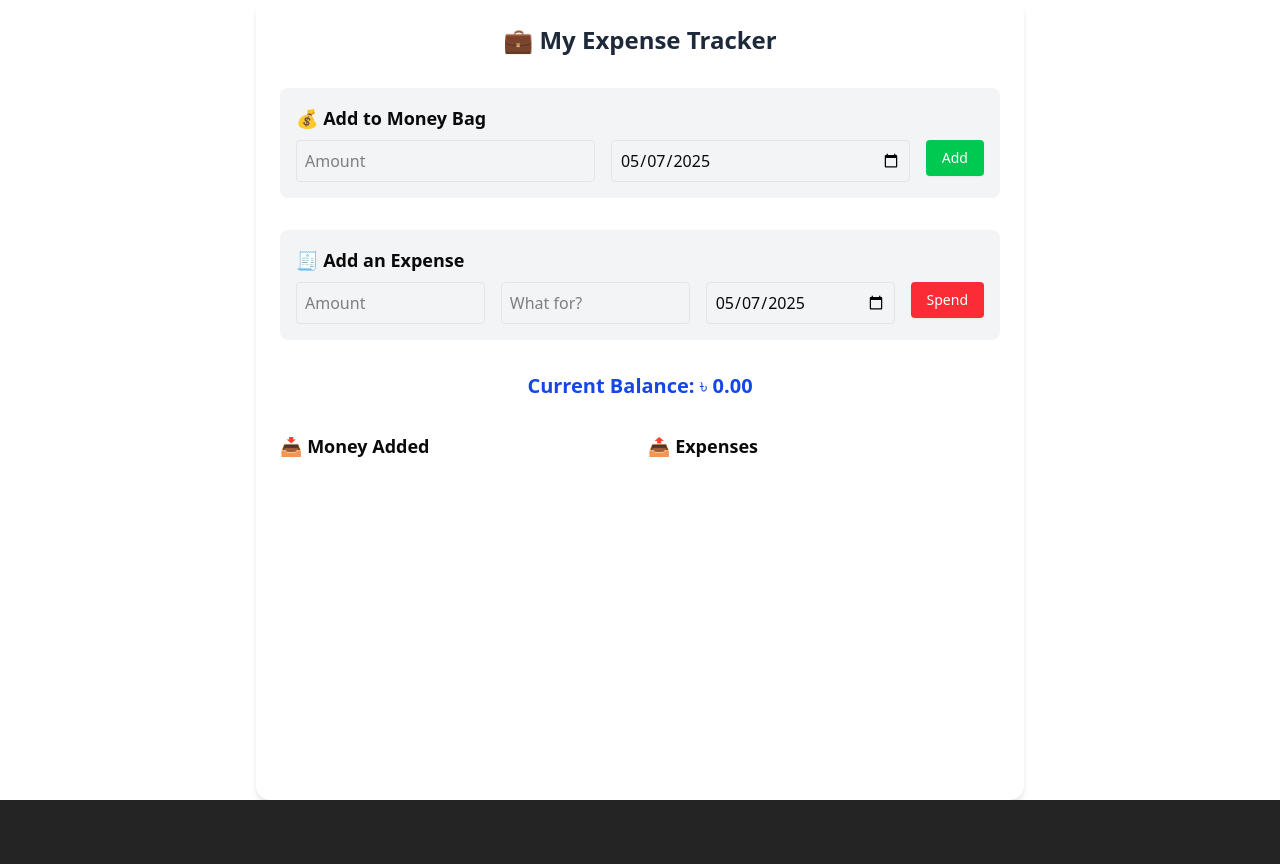
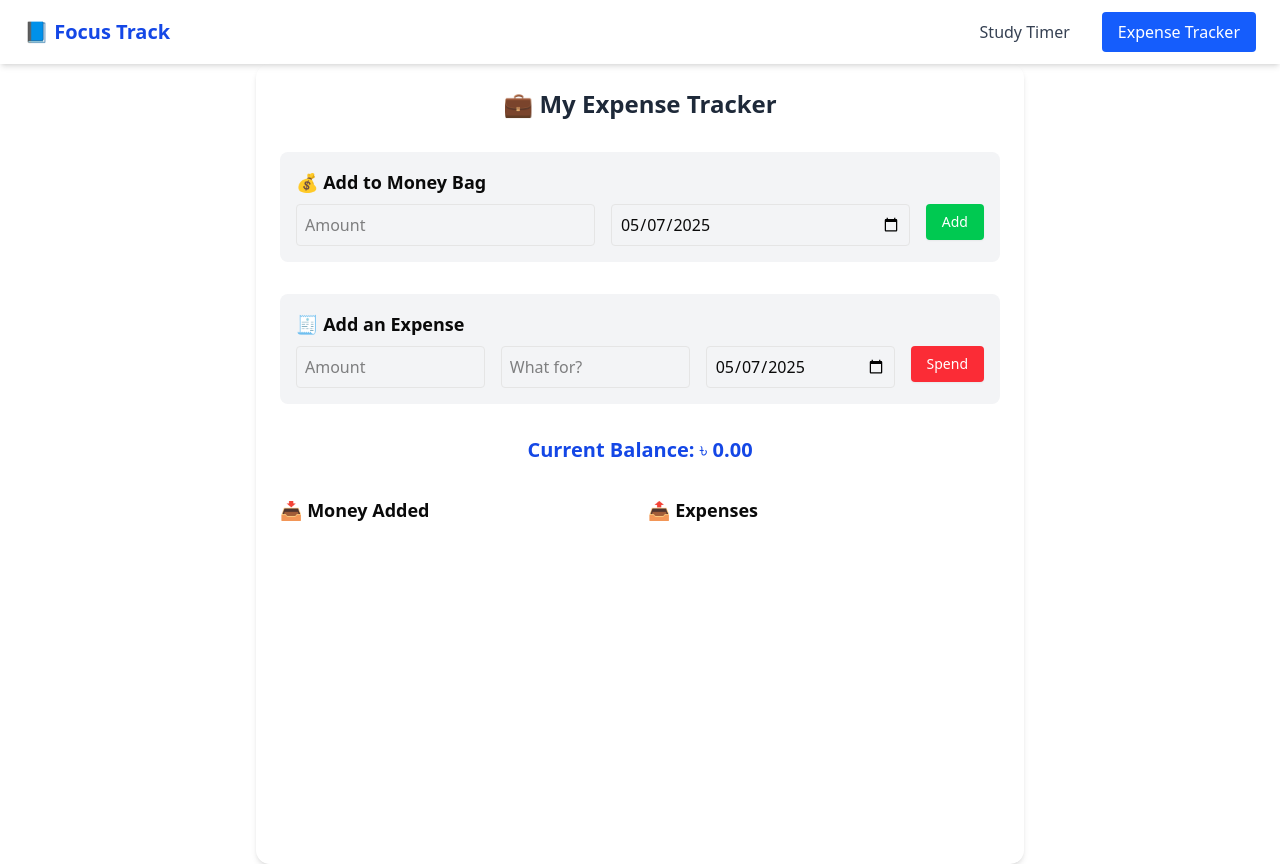
Before and after one commit to mehrabhossain1/Study-Timer, a React (Vite) app: page /expenses in a window 1280 px wide. Before the commit the page ends 800 px from the top, so only its background shows below. Built offline with nearby package versions, Linux system fonts and the light colour scheme.

Commit message:
add: animation, descending order list

```diff
--- a/src/App.tsx
+++ b/src/App.tsx
@@ -1,21 +1,22 @@
 import { Route, BrowserRouter as Router, Routes } from "react-router-dom";
 import ExpenseTracker from "./components/ExpenseTracker";
+
 import StudyTimer from "./components/StudyTimer";
+import Navbar from "./components/shared/Navbar";
 
 function App() {
     return (
-        <>
         <Router>
+            <Navbar />
             <Routes>
                 <Route path="/" element={<StudyTimer />} />
                 <Route path="/expenses" element={<ExpenseTracker />} />
-                    {/* <Route path="/inventory" element={<Inventory />} />
-          <Route path="/inventory/add" element={<AddInventory />} />
-          <Route path="/sales" element={<Sales />} />
-          <Route path="/sales/add" element={<AddSale />} /> */}
+                <Route
+                    path="*"
+                    element={<div className="p-8">404 Not Found</div>}
+                />
             </Routes>
         </Router>
-        </>
     );
 }
 
--- a/src/components/ExpenseTracker.tsx
+++ b/src/components/ExpenseTracker.tsx
@@ -1,5 +1,5 @@
 "use client";
-
+import { AnimatePresence, motion } from "framer-motion";
 import { useEffect, useState } from "react";
 import { Button } from "./ui/button";
 
@@ -91,12 +91,28 @@ export default function ExpenseTracker() {
     };
 
     return (
-        <div className="min-h-screen max-w-3xl mx-auto p-6 bg-white rounded-xl shadow-md space-y-8">
-            <h1 className="text-2xl font-bold text-center text-gray-800">
+        <motion.div
+            className="min-h-screen max-w-3xl mx-auto p-6 rounded-xl shadow-md space-y-8"
+            initial={{ opacity: 0, y: 20 }}
+            animate={{ opacity: 1, y: 0 }}
+            transition={{ duration: 0.5 }}
+        >
+            <motion.h1
+                className="text-2xl font-bold text-center text-gray-800"
+                initial={{ scale: 0.9, opacity: 0 }}
+                animate={{ scale: 1, opacity: 1 }}
+                transition={{ delay: 0.2 }}
+            >
                 💼 My Expense Tracker
-            </h1>
+            </motion.h1>
 
-            <div className="bg-gray-100 p-4 rounded-md">
+            {/* Money Bag Section */}
+            <motion.div
+                className="bg-gray-100 p-4 rounded-md"
+                initial={{ opacity: 0, y: 10 }}
+                animate={{ opacity: 1, y: 0 }}
+                transition={{ delay: 0.3 }}
+            >
                 <h2 className="text-lg font-semibold mb-2">
                     💰 Add to Money Bag
                 </h2>
@@ -121,9 +137,15 @@ export default function ExpenseTracker() {
                         Add
                     </Button>
                 </div>
-            </div>
+            </motion.div>
 
-            <div className="bg-gray-100 p-4 rounded-md">
+            {/* Expense Section */}
+            <motion.div
+                className="bg-gray-100 p-4 rounded-md"
+                initial={{ opacity: 0, y: 10 }}
+                animate={{ opacity: 1, y: 0 }}
+                transition={{ delay: 0.4 }}
+            >
                 <h2 className="text-lg font-semibold mb-2">
                     🧾 Add an Expense
                 </h2>
@@ -155,43 +177,84 @@ export default function ExpenseTracker() {
                         Spend
                     </Button>
                 </div>
-            </div>
+            </motion.div>
 
-            <div className="text-center text-xl font-semibold text-blue-700">
+            {/* Balance Display */}
+            <motion.div
+                className="text-center text-xl font-semibold text-blue-700"
+                initial={{ opacity: 0, scale: 0.95 }}
+                animate={{ opacity: 1, scale: 1 }}
+                transition={{ delay: 0.5 }}
+            >
                 Current Balance: ৳ {balance.toFixed(2)}
-            </div>
+            </motion.div>
 
-            <div className="grid md:grid-cols-2 gap-4">
-                <div>
+            {/* Lists */}
+            {/* Lists */}
+            <motion.div
+                className="grid md:grid-cols-2 gap-4"
+                initial="hidden"
+                animate="visible"
+                variants={{
+                    hidden: {},
+                    visible: {
+                        transition: {
+                            staggerChildren: 0.1,
+                        },
+                    },
+                }}
+            >
+                {/* Money Added List */}
+                <motion.div>
                     <h3 className="text-lg font-bold mb-2">📥 Money Added</h3>
                     <ul className="space-y-1">
-                        {moneyBag.map((entry) => (
-                            <li
+                        <AnimatePresence>
+                            {moneyBag
+                                .slice()
+                                .reverse()
+                                .map((entry) => (
+                                    <motion.li
                                         key={entry.id}
                                         className="border p-2 rounded bg-green-50"
+                                        initial={{ opacity: 0, x: -20 }}
+                                        animate={{ opacity: 1, x: 0 }}
+                                        exit={{ opacity: 0, x: -20 }}
+                                        layout
                                     >
                                         ৳ {entry.amount.toFixed(2)} –{" "}
                                         {formatDate(entry.date)}
-                            </li>
+                                    </motion.li>
                                 ))}
+                        </AnimatePresence>
                     </ul>
-                </div>
+                </motion.div>
 
-                <div>
+                {/* Expense List */}
+                <motion.div>
                     <h3 className="text-lg font-bold mb-2">📤 Expenses</h3>
                     <ul className="space-y-1">
-                        {expenses.map((entry) => (
-                            <li
+                        <AnimatePresence>
+                            {expenses
+                                .slice()
+                                .reverse()
+                                .map((entry) => (
+                                    <motion.li
                                         key={entry.id}
                                         className="border p-2 rounded bg-red-50"
+                                        initial={{ opacity: 0, x: 20 }}
+                                        animate={{ opacity: 1, x: 0 }}
+                                        exit={{ opacity: 0, x: 20 }}
+                                        layout
                                     >
                                         ৳ {entry.amount.toFixed(2)} –{" "}
-                                {entry.description} – {formatDate(entry.date)}
-                            </li>
+                                        {entry.description} –{" "}
+                                        {formatDate(entry.date)}
+                                    </motion.li>
                                 ))}
+                        </AnimatePresence>
                     </ul>
-                </div>
-            </div>
-        </div>
+                </motion.div>
+            </motion.div>
+        </motion.div>
     );
 }
--- a/src/components/shared/Navbar.tsx
+++ b/src/components/shared/Navbar.tsx
@@ -1,30 +1,26 @@
-import { Button } from "../ui/button";
+import { Link, useLocation } from "react-router-dom";
 
-const Navbar = () => {
-  return (
-    <nav className="flex items-center justify-between px-4 py-2 bg-sky-600 shadow-md">
-      {/* <div className="text-2xl font-bold text-gray-800">Liver</div> */}
-      <div className="flex items-center gap-1">
-        <img
-          src="https://www.shutterstock.com/image-vector/human-liver-medical-vector-icon-260nw-2433895253.jpg"
-          alt="Logo"
-          className="h-10 w-10 rounded-full"
-        />
+export default function Navbar() {
+    const { pathname } = useLocation();
 
-        <div className="hidden lg:block text-2xl font-bold text-white">
-          Liver Disease Awareness
-        </div>
-      </div>
-      <div className="flex gap-2">
-        <Button className="bg-blue-800 hover:bg-blue-900 rounded-full">
-          Admin Login
-        </Button>
-        <Button variant="outline" className="rounded-full">
-          Member Login
-        </Button>
-      </div>
-    </nav>
-  );
-};
+    const navItemClass = (path: string) =>
+        `px-4 py-2 rounded transition ${
+            pathname === path
+                ? "bg-blue-600 text-white"
+                : "text-gray-700 hover:bg-gray-200"
+        }`;
 
-export default Navbar;
+    return (
+        <nav className="bg-white shadow-md px-6 py-3 flex justify-between items-center">
+            <h1 className="text-xl font-bold text-blue-700">📘 Focus Track</h1>
+            <div className="flex gap-4">
+                <Link to="/" className={navItemClass("/")}>
+                    Study Timer
+                </Link>
+                <Link to="/expenses" className={navItemClass("/expenses")}>
+                    Expense Tracker
+                </Link>
+            </div>
+        </nav>
+    );
+}
```
Lines whose indentation alone changed are shown as unchanged.
